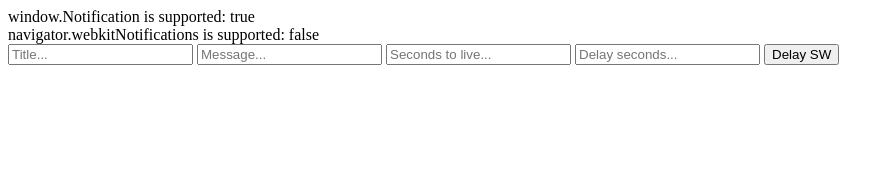
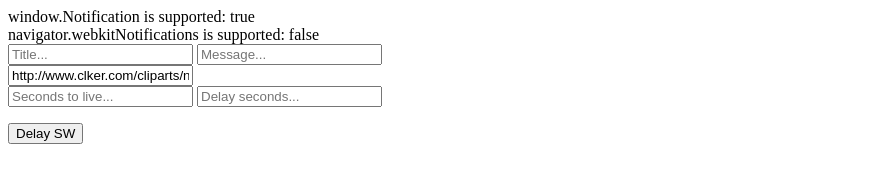
Before and after one commit to nunofaria11/ServiceWorker-Notifications, a plain HTML site: page index.html in a window 1280 px wide. Both pictures are taken after a click on the button "Delay SW". Shown: the whole page, without its empty margins (0-894 px from the left). Drawn offline with nearby package versions, Linux system fonts and the light colour scheme.

Commit message:
try onclick

```diff
--- a/index.html
+++ b/index.html
@@ -40,6 +40,7 @@
     function swNotify() {
         var text = $('#message').val() || '(no message)';
         var title = $('#title').val() || '(no title)';
+        var icon = $('#icon').val() || undefined;
         var delay = $('#delay').val();
         if (delay) delay = parseInt(delay) * 1000;
         var ttl = $('#seconds').val();
@@ -55,6 +56,7 @@
                 navigator.serviceWorker.ready.then(function(registration) {
                     registration.showNotification(title, {
                         body: text,
+                        icon: icon,
                         vibrate: [200, 100, 200, 100, 200, 100, 200],
                         tag: 'vibration-sample',
                         timeout: timeout,
@@ -84,6 +86,8 @@
             "window.Notification is supported: " + notificationSupported + "<br>navigator.webkitNotifications is supported: " + webkitNotificationsSupported;
         document.getElementById('support').innerHTML = content;
 
+        $('#icon').val('http://www.clker.com/cliparts/n/C/y/X/u/K/search-icon-th.png');
+
         // register sw
         registerServiceWorker();
 
@@ -92,8 +96,12 @@
     <div id="support"></div>
     <input id="title" type="text" placeholder="Title..." />
     <input id="message" type="text" placeholder="Message..." />
+    <br>
+    <input id="icon" type="text" placeholder="Icon..." />
+    <br>
     <input id="seconds" type="number" placeholder="Seconds to live..." />
     <input id="delay" type="number" placeholder="Delay seconds..." />
+    <p>
     <button onclick="swNotify()">Delay SW</button>
 </body>
 
```
